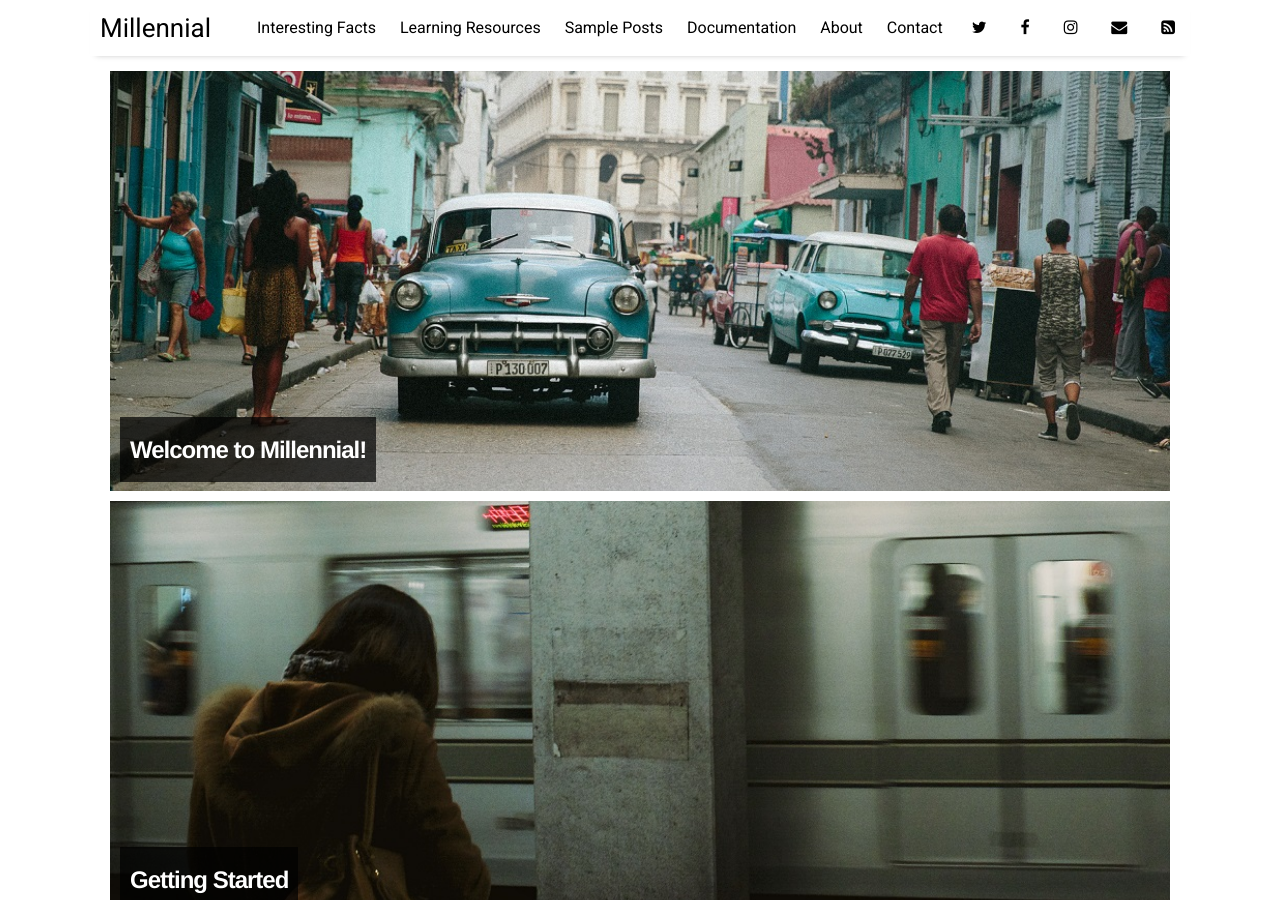
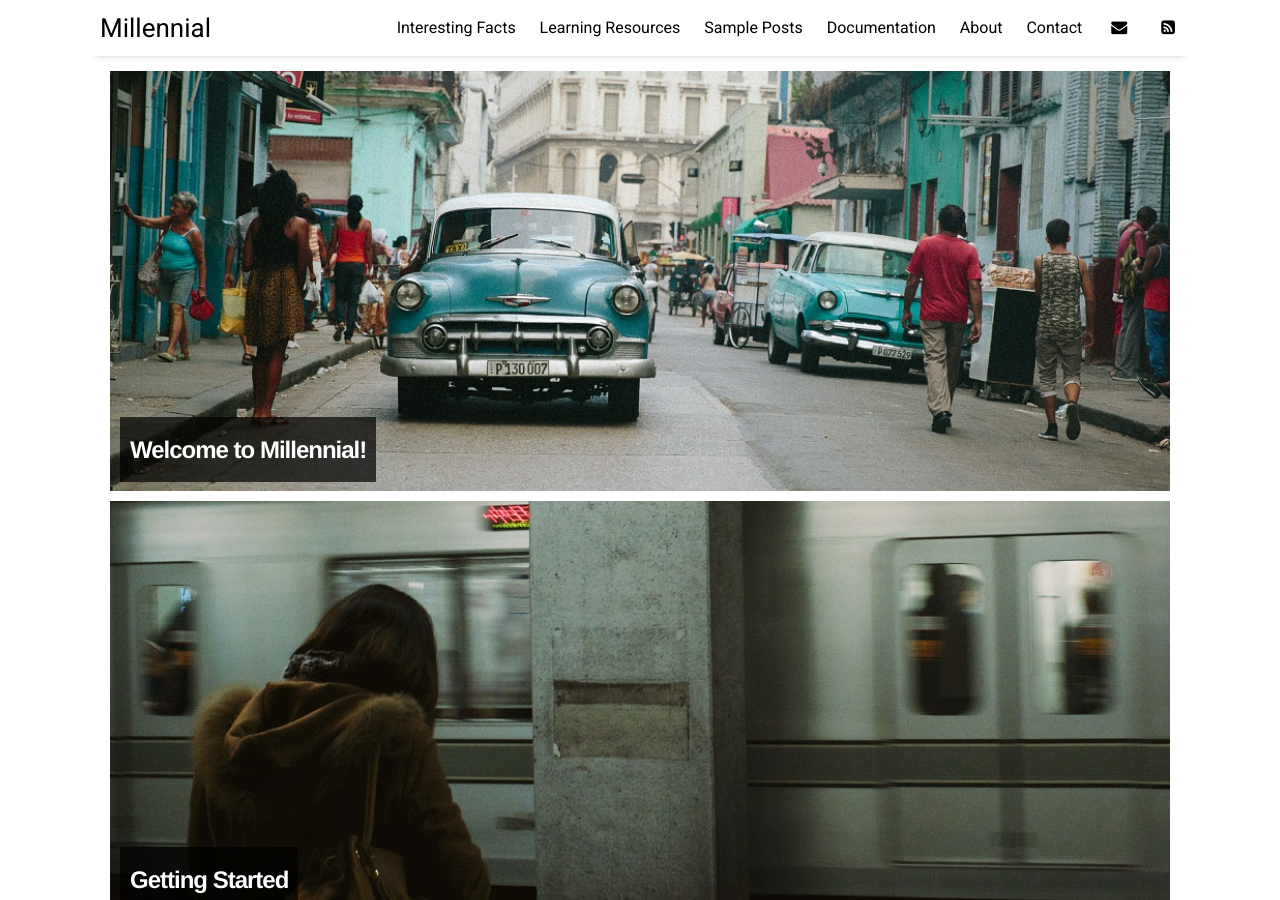
Before and after one commit to whyun7892/whyun7892.github.io, a Jekyll site: the page built from index.html, in a window 1280 px wide and 900 px high. Built offline with Jekyll 4.4.1, drawn with Linux system fonts in a browser that asks for light colours; nearby versions of some CDN libraries; the list of posts is cut into pages by our own code.

Commit message:
simple change

```diff
--- a/_data/settings.yml
+++ b/_data/settings.yml
@@ -1,9 +1,9 @@
 # Change to true for Disqus comments
 disqus:
   comments: false
-  disqus_shortname: 'millennial-3'
+  disqus_shortname: 'U2PIA'
 
-google-ID: 'UA-112060364-2'
+google-ID: 'superwhyun3'
 
 menu:
 - {name: 'Interesting Facts', folder: 'pages', file: 'facts.html'}
@@ -15,10 +15,10 @@ menu:
 
 # Available social icons are powered by Font Awesome, so you can use any icon that they offer
 social:
-- {icon: 'twitter', link: 'https://twitter.com/paululele'}
-- {icon: 'facebook', link: 'https://www.facebook.com/Le.Paul.94'}
-- {icon: 'instagram', link: 'https://instagram.com/paululele'}
-- {icon: 'envelope', link: 'mailto:l.nguyen.paul@gmail.com'}
+# - {icon: 'twitter', link: 'https://twitter.com/paululele'}
+# - {icon: 'facebook', link: 'https://www.facebook.com/Le.Paul.94'}
+# - {icon: 'instagram', link: 'https://instagram.com/paululele'}
+- {icon: 'envelope', link: 'mailto:superwhyun3@gmail.com'}
 - {icon: 'rss-square', link: 'feed.xml'}
 # - {icon: 'rss-square', link: 'rss-feed.xml'}
 
```
